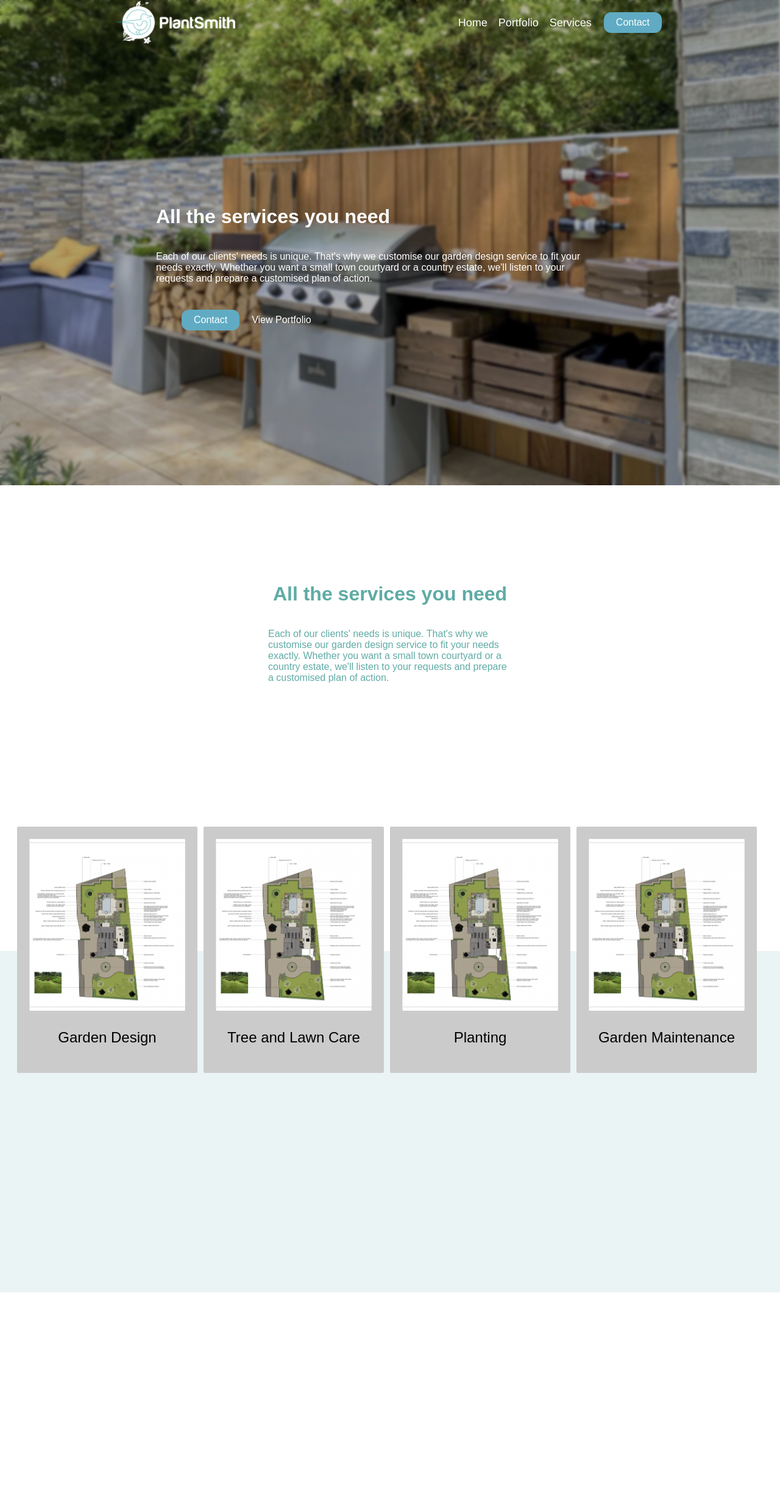
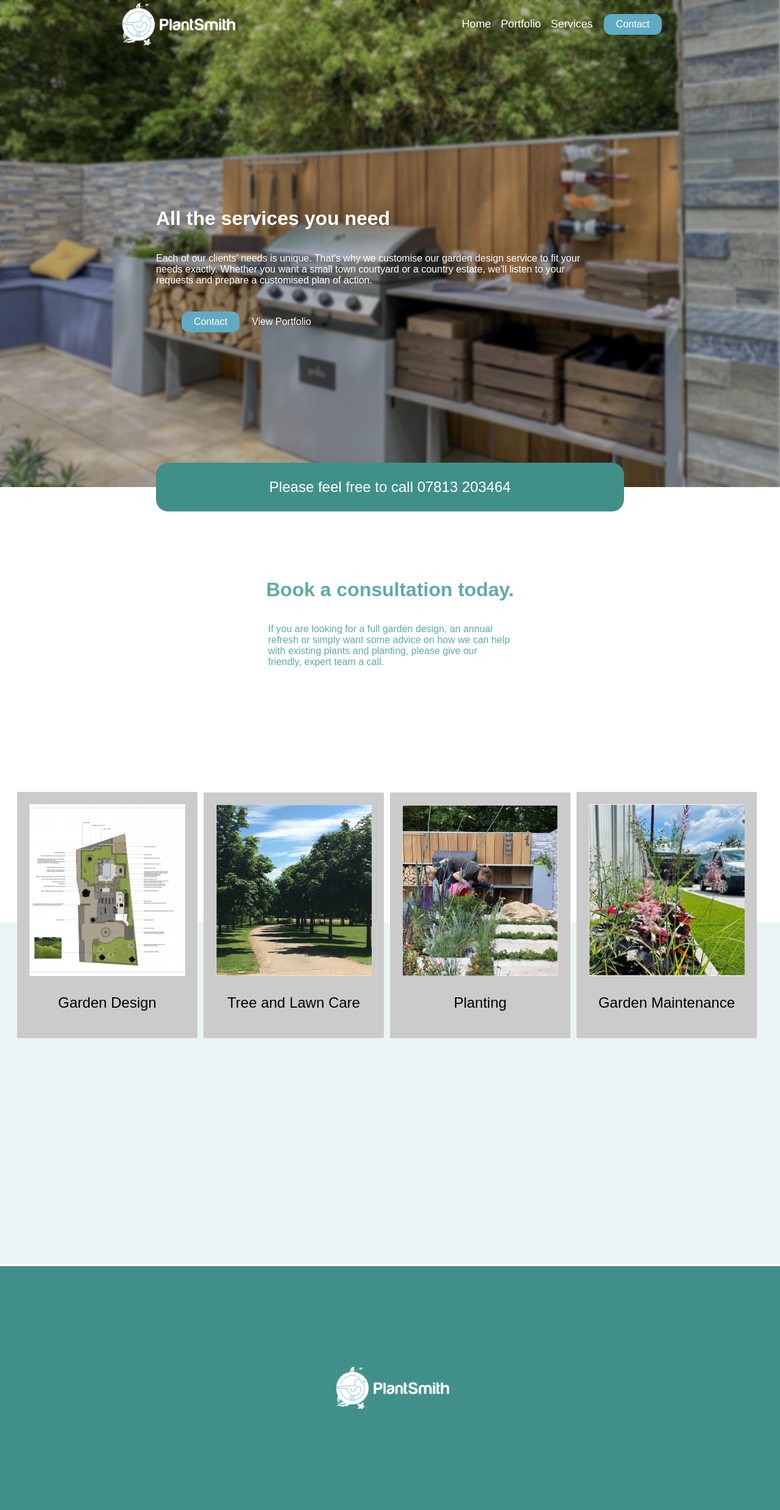
Before and after one commit to joethomas9/theplantsmith, a PHP site: page /services.html in a window 1280 px wide. Shown: the whole page at 61% size. Before the commit the page ends 2120 px from the top, so only its background shows below. Run offline with PHP 8.4, Linux system fonts and the light colour scheme.

Commit message:
update to services
services update

```diff
--- a/services.html
+++ b/services.html
@@ -6,7 +6,9 @@
     </head>
 
     <header class="trans-header" style="z-index: 100;">
-        <img src="images/logo-white.png" style="display: inline-flex; max-width: 200px; max-height: 70px; padding-left: 15%;">
+        <a href="index.html" style="padding-left: 15%; padding-top: 5px;">
+            <img src="images/logo-white.png" style="display: inline-flex; max-width: 200px; max-height: 70px;">
+        </a>
         <ul class="nav-menu" style="list-style: none; padding-right: 15%; display: flex; align-items: center;">
             <li><a href="index.html">Home</a></li>
             <li><a href="portfolio.html">Portfolio</a></li>
@@ -30,16 +32,17 @@
         </div>
     </div>
 
-    <div class="center-block" style="width: 100vw; height: 80vh; color: rgb(95, 171, 165); margin-top: -80px;">
-        <h1>All the services you need</h1>
-        <p style="width: 400px; text-align: start;">
-            Each of our clients' needs is unique. That's why we customise our garden design service to fit your needs exactly.
-            Whether you want a small town courtyard or a country estate, we'll listen to your requests and prepare a customised plan of action.
-        </p>
+    <div style="position: relative; z-index: 4; width: 60%; height: 10vh; background-color: rgb(64, 144, 137); color: white; border-radius: 20px; margin: auto; display: flex; justify-content: center; align-items: center; margin-top: -40px;">
+        <p style="font-size: 24px;">Please feel free to call 07813 203464</p>
+    </div>
+
+    <div class="center-block" style="width: 100vw; height: 70vh; color: rgb(95, 171, 165); margin-top: -100px;">
+        <h1>Book a consultation today.</h1>
+        <p style="width: 400px; text-align: start;">If you are looking for a full garden design, an annual refresh or simply want some advice on how we can help with existing plants and planting, please give our friendly, expert team a call.</p>
     </div>
 
     <div class="grid-container">
-        <ul style="flex-wrap: wrap;">
+        <ul style="flex-wrap: wrapt;">
             <li>
                 <div id="floating-tile">
                     <img src="images/design-plan.png" style="max-width: 20vw; border-radius: 2px;">
@@ -48,19 +51,19 @@
             </li>
             <li>
                 <div id="floating-tile">
-                    <img src="images/design-plan.png" style="max-width: 20vw; border-radius: 2px;">
+                    <img src="images/tree-lawn-care.png" style="max-width: 20vw; border-radius: 2px;">
                     <p>Tree and Lawn Care</p>
                 </div>
             </li>
             <li>
                 <div id="floating-tile">
-                    <img src="images/design-plan.png" style="max-width: 20vw; border-radius: 2px;">
+                    <img src="images/planting.png" style="max-width: 20vw; border-radius: 2px;">
                     <p>Planting</p>
                 </div>
             </li>
             <li>
                 <div id="floating-tile">
-                    <img src="images/design-plan.png" style="max-width: 20vw; border-radius: 2px;">
+                    <img src="images/garden-maintenance.png" style="max-width: 20vw; border-radius: 2px;">
                     <p>Garden Maintenance</p>
                 </div>
             </li>
@@ -72,6 +75,10 @@
     <div class="center-block" style="width: 100vw; height: 70vh; background-color: rgb(235, 244, 244); margin-top: -200px;">
     </div>
 
+    <footer class="center-block" style="width: 100vw; height: 50vh; background-color: rgb(64, 144, 137); color: white;">
+            <img src="images/logo-white.png" style="display: inline-flex; max-width: 200px; max-height: 70px;">
+        </footer>
+
 
 </body>
 </html>
--- a/styles.css
+++ b/styles.css
@@ -30,7 +30,7 @@ button {
     color: white;
     font-family: "helvetica", sans-serif!important;
     font-size: 18px;
-    padding-left: 18px;
+    padding-left: 1rem;
 }
 
 .trans-header {
@@ -145,7 +145,7 @@ body {
     flex-direction: column;
     align-items: center;
     text-align: center;
-    padding: 0;
+    padding-bottom: 10px;
     margin: 0;
 }
 
```
Also changed, not shown: index.html (+29 -12 lines), images/garden-maintenance.png (added), images/planting.png (added), images/tree-lawn-care.png (added), 2 other files.
